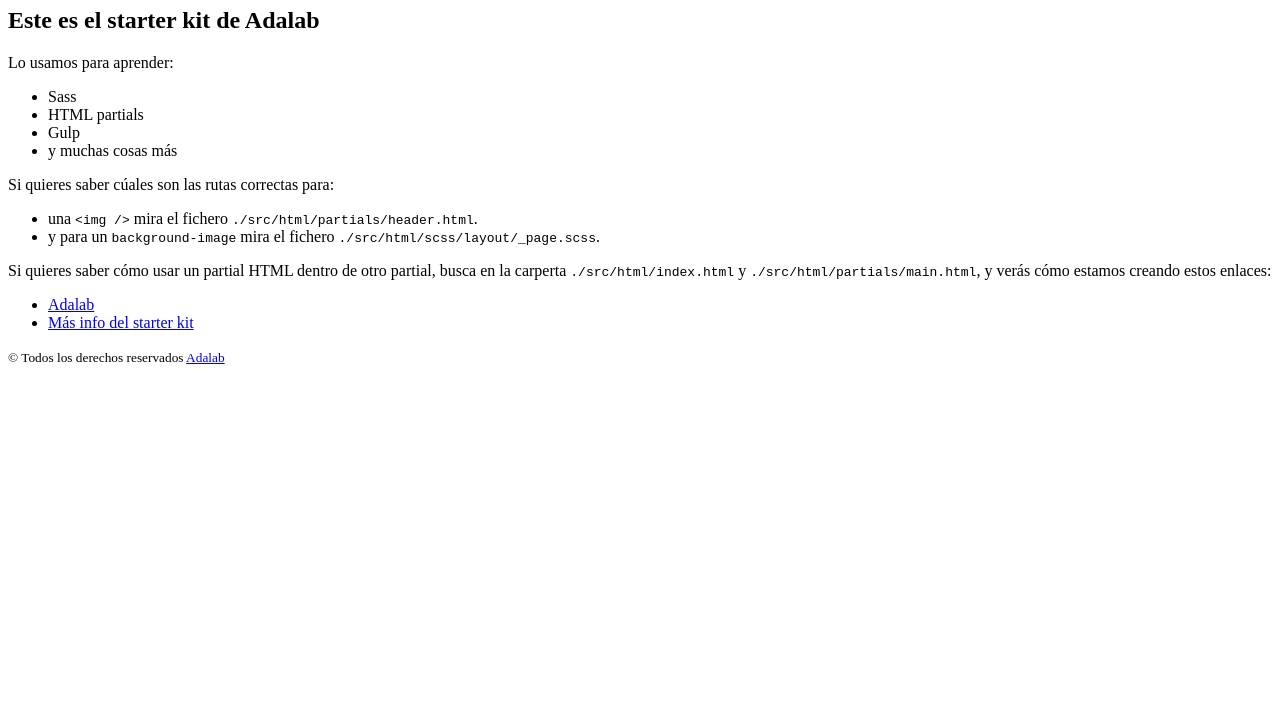
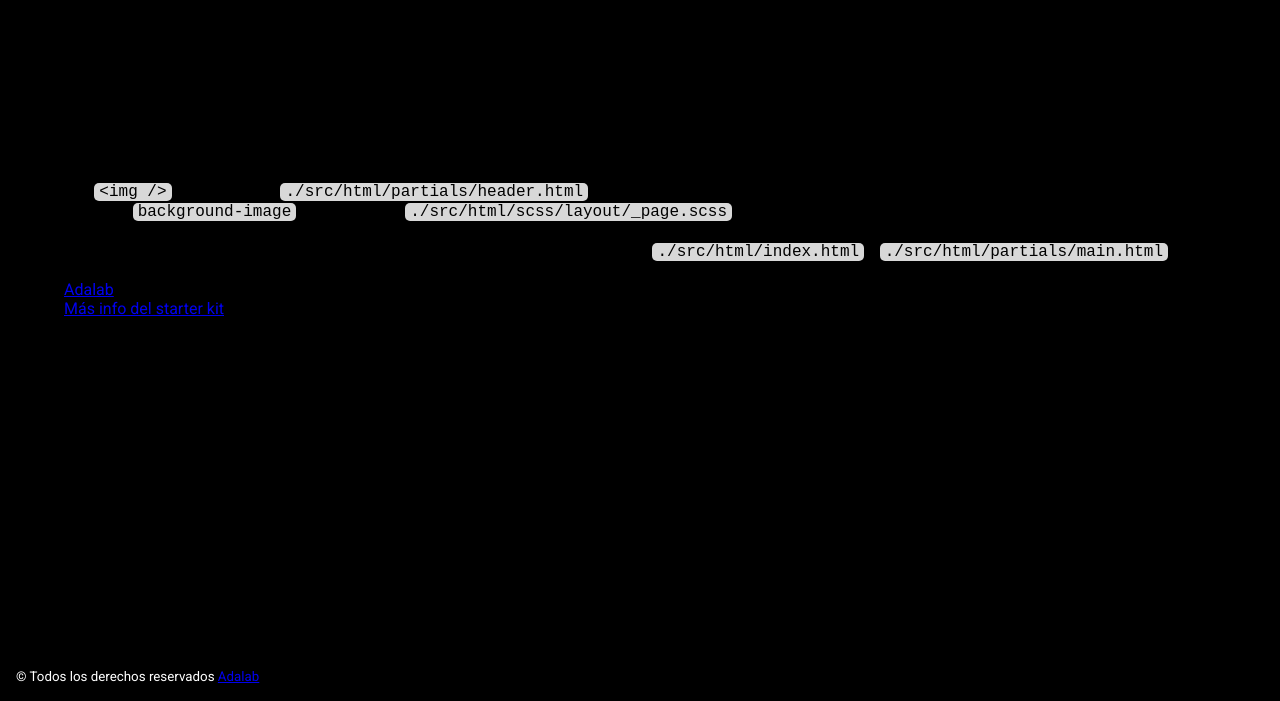
Before and after one commit to Adalab/modulo-1-evaluacion-final-moniLamas, a website: page public/index.html in a window 1280 px wide. Shown: the part 99-800 px from the top of the page. Drawn offline with Linux system fonts and the light colour scheme.

Commit message:
create font and color variables and link stylesheet main.css

```diff
--- a/public/index.html
+++ b/public/index.html
@@ -8,9 +8,9 @@
   <link rel="preconnect" href="https://fonts.gstatic.com" crossorigin>
   <link href="https://fonts.googleapis.com/css2?family=Roboto+Slab:wght@700&display=swap" rel="stylesheet">
   <link href="https://fonts.googleapis.com/css2?family=Roboto:wght@400;500&display=swap" rel="stylesheet">
+  <link rel="stylesheet" href="./assets/css/main.css">
   <title>Evaluación Final Módulo 1 Moni Lamas</title>
 
-  <link rel="icon" href="./assets/images/favicon.png" />
 </head>
 
 <body>
--- a/src/scss/core/_variables.scss
+++ b/src/scss/core/_variables.scss
@@ -3,5 +3,11 @@ $font-main: 'Roboto', sans-serif;
 $font-title:'Roboto Slab', serif;
 
 // colors
-$color-bg: #f3f4f5;
-$color-secondary: #999;
+$color-bg: #000000;
+$color-secondary: #ffffff;
+$color-greyb: #4a4a4a;
+$color-cel: #0271bc;
+$color-orange: #f26002;
+$color-lblue: #8ccbea;
+$color-iceblue: #eff9ff;
+$color-dgblue: #304268;
```
Also changed, not shown: src/html/index.html (+1 -1 lines), public/assets/css/main.css, 1 other file.
